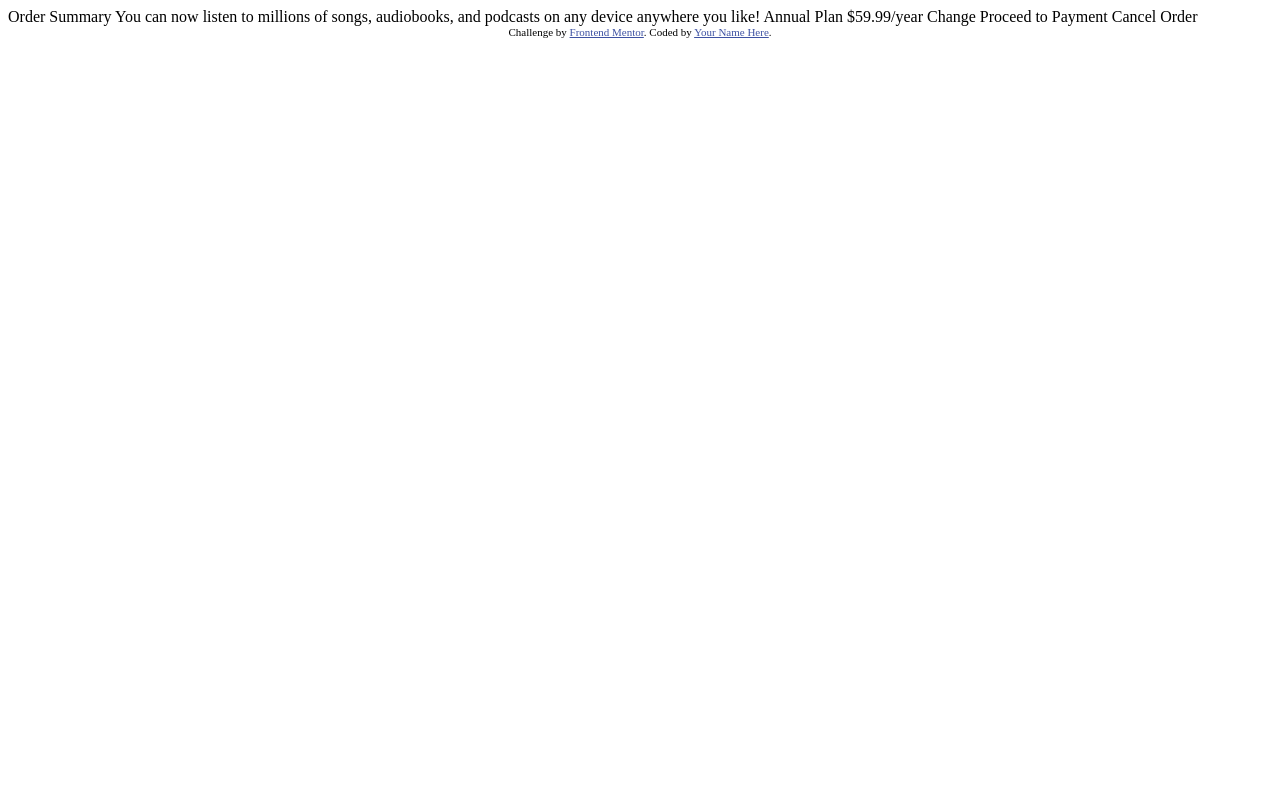
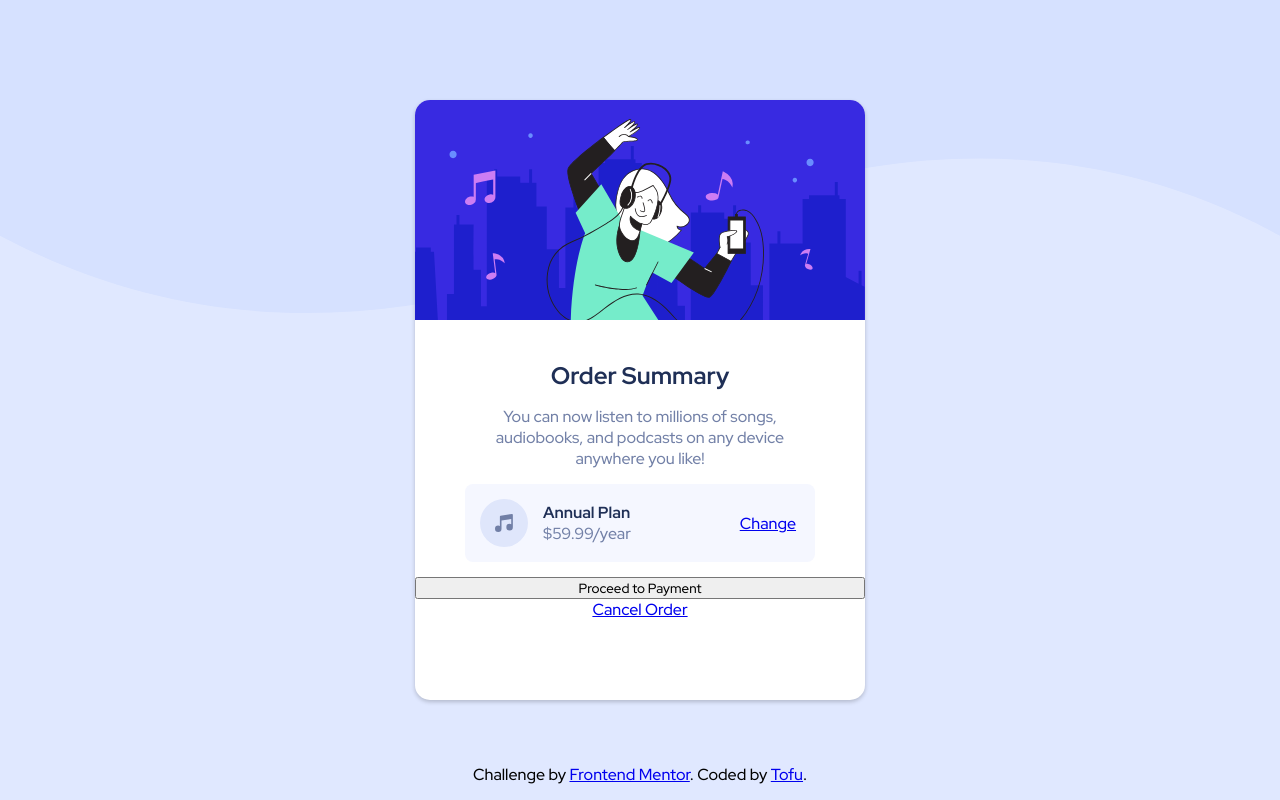
Before and after one commit to Erik-Alvarado/Order-Summary, a plain HTML site: page index.html in a window 1280 px wide. Drawn offline with Linux system fonts and the light colour scheme.

Commit message:
began work on card example. began to work on repsonsiveness, may need to adjust background art

```diff
--- a/index.html
+++ b/index.html
@@ -3,35 +3,44 @@
 <head>
   <meta charset="UTF-8">
   <meta name="viewport" content="width=device-width, initial-scale=1.0"> <!-- displays site properly based on user's device -->
-
   <link rel="icon" type="image/png" sizes="32x32" href="./images/favicon-32x32.png">
-
+  <link rel="preconnect" href="https://fonts.googleapis.com">
+<link rel="preconnect" href="https://fonts.gstatic.com" crossorigin>
+<link href="https://fonts.googleapis.com/css2?family=Red+Hat+Display:wght@500;700;900&display=swap" rel="stylesheet">
+  <link rel="stylesheet" href="/dist/styles.css">
   <title>Frontend Mentor | Order summary card</title>
-
-  <!-- Feel free to remove these styles or customise in your own stylesheet 👍 -->
-  <style>
-    .attribution { font-size: 11px; text-align: center; }
-    .attribution a { color: hsl(228, 45%, 44%); }
-  </style>
 </head>
 <body>
+<main>
+  <section class="order-card">
+    <div class="card">
+      <div class="upper-card"></div>
+      <div class="lower-card">
+        <h2>Order Summary</h2>
+        <p>
+          You can now listen to millions of songs, audiobooks, and podcasts on any
+          device anywhere you like!
+        </p>
+        <div class="annual-plan">
+          <img src="/images/icon-music.svg" alt="music" class="muse-icon">
+          <div class="annual-text">
+            <h4>Annual Plan</h4>
+            $59.99/year
+          </div>
+          <a href="#" class="change-btn">Change</a>
 
-  Order Summary
-
-  You can now listen to millions of songs, audiobooks, and podcasts on any
-  device anywhere you like!
-
-  Annual Plan
-  $59.99/year
-
-  Change
-
-  Proceed to Payment
-  Cancel Order
-
+        </div>
+        <button class="card-btn">
+          Proceed to Payment
+        </button>
+        <a href="#" class="cancel-btn">Cancel Order</a>
+      </div>
+    </div>
+  </section>
   <div class="attribution">
     Challenge by <a href="https://www.frontendmentor.io?ref=challenge" target="_blank">Frontend Mentor</a>.
-    Coded by <a href="#">Your Name Here</a>.
+    Coded by <a href="#">Tofu</a>.
   </div>
+</main>
 </body>
 </html>
--- /dev/null
+++ b/scss/_globals.scss
@@ -0,0 +1,12 @@
+* {
+    margin: 0;
+    padding: 0;
+    box-sizing: border-box;
+    max-width: 100%;
+    font-family: 'Red Hat Display', sans-serif;
+}
+body {
+    background-color: hsl(225, 100%, 94%);
+    font-family: 'Red Hat Display', sans-serif;
+    font-size: 16px;
+}
--- /dev/null
+++ b/scss/_main.scss
@@ -0,0 +1,81 @@
+main {
+    height: 100vh;
+    width: 100%;
+    background-image: url('/images/pattern-background-desktop.svg');
+    background-repeat: no-repeat;
+    background-size: contain;
+    display: flex;
+    justify-content: center;
+    align-items: center;
+    flex-direction: column;
+    background-position-y: -75px;
+    transition: ease .3s;
+    @include breakpoint-down(medium) {
+        background-image: url('/images/pattern-background-mobile.svg');
+        background-position-y: 0;
+    }
+    .order-card {
+        width: 450px;
+        height: 600px;
+        background-color: $base;
+        border-radius: 15px;
+        text-align: center;
+        box-shadow: 0 2px 4px rgba(0,0,0,0.2);
+        .card {
+            .upper-card {
+                background-image: url('/images/illustration-hero.svg');
+                background-repeat: no-repeat;
+                background-position: center;
+                height: 220px;
+                border-radius: 15px 15px 0 0;
+            }
+            .lower-card {
+                height: 380px;
+                padding-top: 40px;
+                display: flex;
+                flex-direction: column;
+                p {
+                    color: $desatBlue;
+                    padding: 15px 45px;
+                }
+                .annual-plan {
+                    background-color: $veryPaleBlue;
+                    padding: 15px;
+                    align-self: center;
+                    width: 350px;
+                    margin-bottom: 15px;
+                    border-radius: 8px;
+                    display: flex;
+                    align-items: center;
+                    .annual-text {
+                        text-align: start;
+                        color: $desatBlue;
+                        flex: 3;
+                    }
+                    img {
+                        margin-right: 15px;
+                        flex: 0;
+                    }
+                    a {
+                        flex: 1;
+                    }
+                }
+                .card-btn {
+
+                }
+                .cancel-btn {
+
+                }
+            }
+        }
+
+    h1, h2, h3, h4, h5 {
+        color: $darkBlue;
+    }
+    }
+    .attribution {
+        position: absolute;
+        bottom: 0;
+        margin-bottom: 15px;
+    }
+}
--- /dev/null
+++ b/scss/_mixins.scss
@@ -0,0 +1,33 @@
+// Breakpoints
+@media (min-width: 64em) {
+    // styles go here
+  }
+
+  // 640px, 1024px, 1400px
+  $breakpoints-up: (
+    "x-small": "31.250em",
+    "small": "39.9375em",
+    "medium": "56.25em",
+    "large": "64em",
+    "xlarge": "87.5em",
+  );
+
+  // 575px ,639px, 1023px, 1399px
+  $breakpoints-down: (
+    "x-small": "39.9375em",
+    "small": "56.25em",
+    "medium": "63.9375em",
+    "large": "83.75em",
+  );
+
+  @mixin breakpoint-up($size) {
+    @media (min-width: map-get($breakpoints-up, $size)) {
+      @content;
+    }
+  }
+
+  @mixin breakpoint-down($size) {
+    @media (max-width: map-get($breakpoints-down, $size)) {
+      @content;
+    }
+  }
--- /dev/null
+++ b/scss/_variables.scss
@@ -0,0 +1,8 @@
+// Primary
+$paleBlue: hsl(225, 100%, 94%);
+$brightBlue: hsl(245, 75%, 52%);
+$base: #fff;
+// Secondary
+$veryPaleBlue: hsl(225, 100%, 98%);
+$desatBlue: hsl(224, 23%, 55%);
+$darkBlue: hsl(223, 47%, 23%);
--- /dev/null
+++ b/scss/styles.scss
@@ -0,0 +1,5 @@
+@import "globals";
+@import "variables";
+@import "animations";
+@import "mixins";
+@import "main";
```
Also changed, not shown: dist/styles.css (added), scss/_animations.scss (added), 1 other file.
